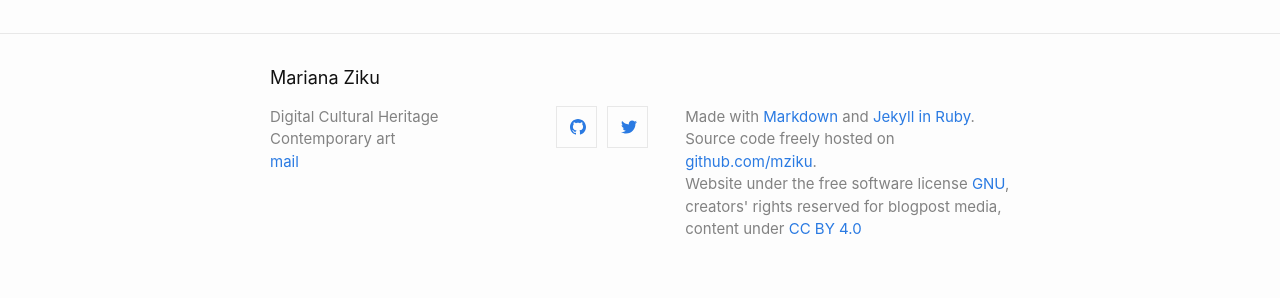
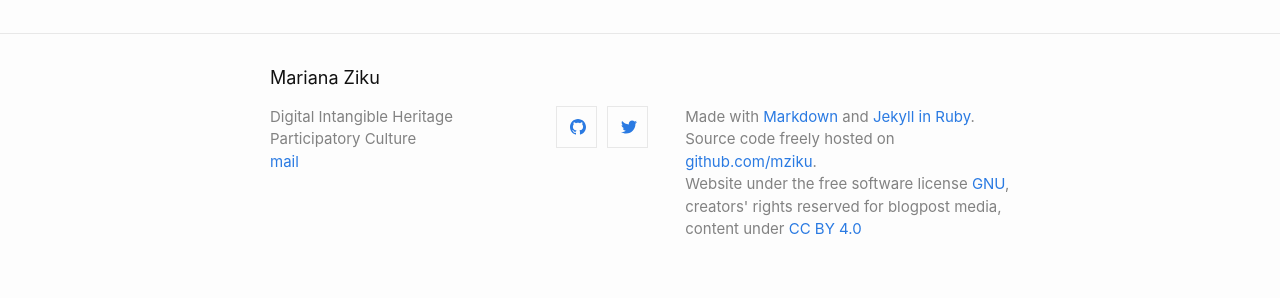
Before and after one commit to mziku/mziku.github.io, a Jekyll site: the page built from index.md, in a window 1280 px wide. Shown: the part 602-900 px from the top of the page. Built offline with Jekyll 4.4.1, drawn with Linux system fonts in a browser that asks for light colours.

Commit message:
Update footer.html

```diff
--- a/_includes/footer.html
+++ b/_includes/footer.html
@@ -8,8 +8,8 @@
       <div class="footer-col-wrapper">
         <div class="footer-col footer-col-1">
           <ul class="contact-list">
-            <li class="p-name">Digital Cultural Heritage</li><li>
-            <li class="p-name">Contemporary art</li>
+            <li class="p-name">Digital Intangible Heritage</li><li>
+            <li class="p-name">Participatory Culture</li>
             <li><a class="u-email" href="mailto:ziku@mail.com">mail</a></li></ul>
         </div>
 
```
